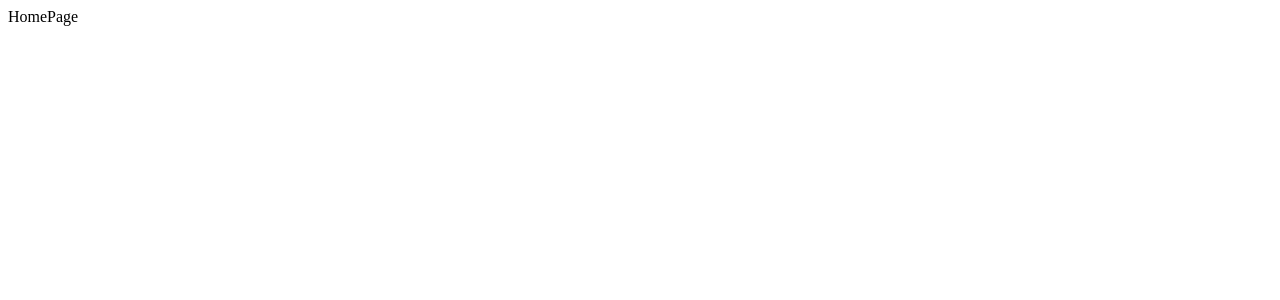
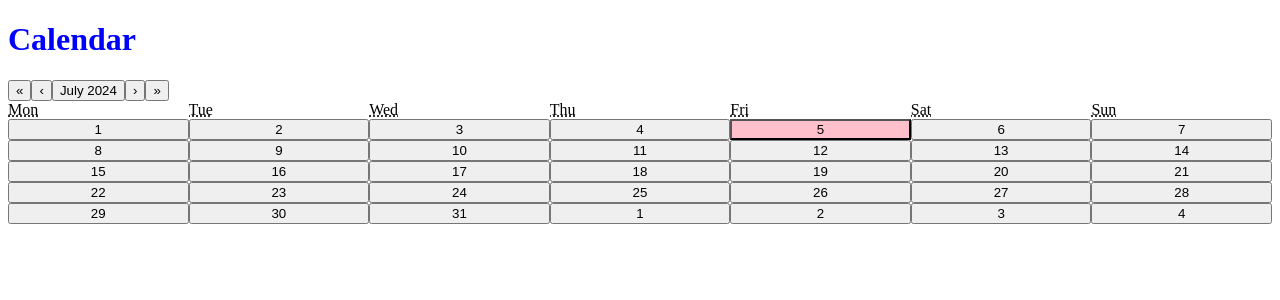
Before and after one commit to silvhua/the-score-hackathon, a React (Vite) app: page / in a window 1280 px wide. Shown: the top 300 px of the page. Built offline with nearby package versions, Linux system fonts and the light colour scheme.

Commit message:
Apply styling to calendar for today's date

```diff
--- a/src/components/CalendarComponent/CalendarComponent.jsx
+++ b/src/components/CalendarComponent/CalendarComponent.jsx
@@ -1,22 +1,33 @@
-// import "./Calendar.scss";
+import { useState } from "react";
+import "./CalendarComponent.scss";
 import Calendar from "react-calendar";
-import { useState } from "react";
+import isSameDate from "../../utils";
 
 const CalendarComponent = () => {
-  const dateToAddClassTo = Date.now();
-  const [value, setValue] = useState(dateToAddClassTo);
+  const datesToAddClassTo = [new Date()];
+  const className = 'date__today'
+  const [value, setValue] = useState(new Date());
+
+  function tileClassName({ date, view }) {
+    // Add class to tiles in month view only
+    if (view === 'month') {
+      // Check if a date React-Calendar wants to check is on the list of dates to add class to
+      if (datesToAddClassTo.find(dDate => isSameDate(dDate, date))) {
+        return className;
+      }
+    }
+  }
 
   function onChange(nextValue) {
+    console.log('next value', nextValue.setHours(0, 0,0,0));
+    console.log('today value', datesToAddClassTo[0]);
     setValue(nextValue);
   }
-  console.log(value);
-
   return (
-    <>
+    <><h1 className='calendar'>Calendar</h1>
       <Calendar
         onChange={onChange}
-        value={value}
-        // tileClassName={tileClassName}
+        tileClassName={tileClassName}
       />
     </>
   );
--- /dev/null
+++ b/src/components/CalendarComponent/CalendarComponent.scss
@@ -0,0 +1,9 @@
+.date {
+  &__today {
+    background-color: pink;
+  }
+}
+
+.calendar {
+  color: blue;
+}
--- a/src/pages/HomePage/HomePage.jsx
+++ b/src/pages/HomePage/HomePage.jsx
@@ -1,5 +1,12 @@
+import CalendarComponent from "../../components/CalendarComponent/CalendarComponent";
+
 const HomePage = () => {
-  return <div>HomePage</div>;
+  return (
+    <main>
+      <CalendarComponent />
+    </main>
+
+  );
 };
 
 export default HomePage;
--- /dev/null
+++ b/src/utils.js
@@ -0,0 +1,7 @@
+
+export default function isSameDate(date1, date2) {
+  date1.setHours(0, 0, 0, 0);
+  date2.setHours(0, 0, 0, 0);
+  const result = date1 - date2 == 0;
+  return result;
+}
```
